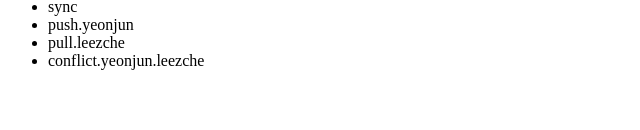
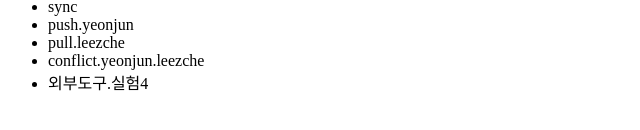
Before and after one commit to LeeYeonJun/opentutorials_git_yeonjnun, a plain HTML site: page index.html in a window 1280 px wide. Shown: the part 308-438 px from the top of the page, without its empty margins (0-640 px from the left). Drawn offline with Linux system fonts and the light colour scheme.

Commit message:
외부도구.실험4추가

```diff
--- a/index.html
+++ b/index.html
@@ -23,8 +23,8 @@
 		<li>sync</li>
 		<li>push.yeonjun</li>
 		<li>pull.leezche</li>
-
 		<li>conflict.yeonjun.leezche</li>
+		<li>외부도구.실험4</li>
 	</ul>
 	</body>
 </html>
```
